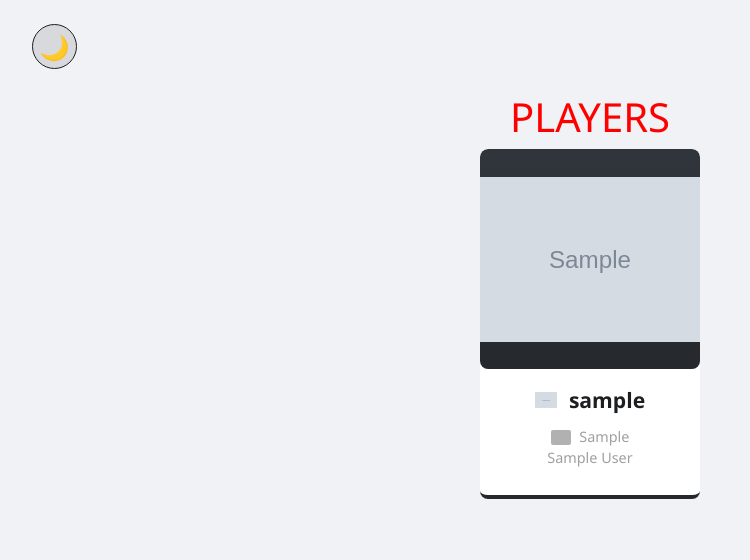
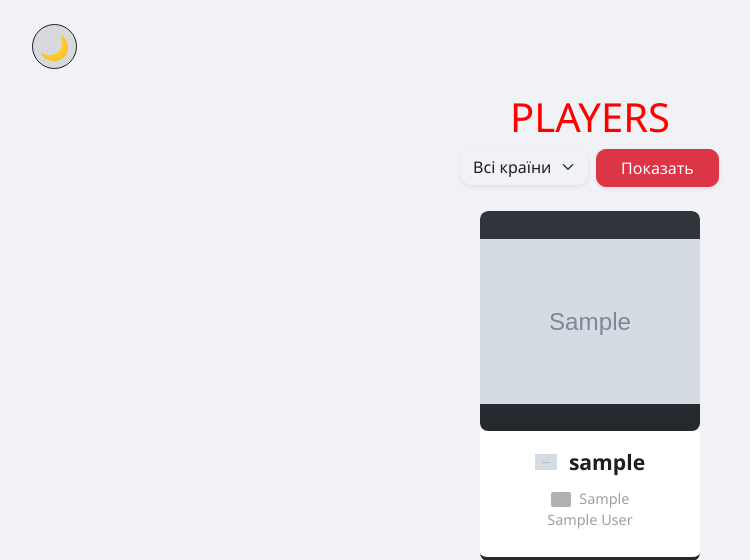
Before and after one commit to gasshik/ETP, a Django app: page /players/ in a window 1280 px wide. Shown: the part 56-616 px from the top of the page, without its empty margins (50-800 px from the left). Run offline with Django 5.2, Linux system fonts and the light colour scheme; tables that the repository leaves empty hold one stand-in row (values such as "Sample post"); grey boxes marked "Sample" are stand-in pictures; grey boxes are pictures that could not be loaded.

Commit message:
Додав фільтрацію гравців по країні

```diff
--- a/players/views.py
+++ b/players/views.py
@@ -2,8 +2,18 @@ from django.shortcuts import render, get_object_or_404
 from .models import Player
 
 def player_list(request):
+    select_country = request.GET.get('country')
     players = Player.objects.all().order_by('nickname')
-    return render(request, 'players/player_list.html', {'players': players})
+
+    if select_country and select_country != 'All':
+        players = players.filter(country=select_country)
+
+    countries = Player.objects.values_list('country', flat=True).distinct()
+
+    return render(request, 'players/player_list.html', {'players': players,
+        'countries': countries,
+        'selected_country': select_country
+    })
 
 def player_detail(request, pk):
     player = get_object_or_404(Player, pk=pk)
--- a/static/css/style.css
+++ b/static/css/style.css
@@ -165,3 +165,8 @@ body {
     border-radius: 8px;
     object-fit: contain;
 }
+.form-select{
+  background-color: var(--bg-color);
+  color: var(--text-color);
+  border: 1px solid var(--text-color);
+}
--- a/templates/players/player_list.html
+++ b/templates/players/player_list.html
@@ -5,6 +5,26 @@
 
 
 <h1>Players</h1>
+
+<div class="container mb-4">
+    <form method="GET" action="" class="row g-2 justify-content-center">
+        <div class="col-auto">
+            <select name="country" class="form-select border-0 shadow-sm" style="border-radius: 10px;">
+                <option value="All">Всі країни</option>
+                {% for country in countries %}
+                    <option value="{{ country }}" {% if country == selected_country %}selected{% endif %}>
+                        {{ country }}
+                    </option>
+                {% endfor %}
+            </select>
+        </div>
+        <div class="col-auto">
+            <button type="submit" class="btn btn-danger px-4 shadow-sm" style="border-radius: 10px;">
+                Показать
+            </button>
+        </div>
+    </form>
+</div>
 
 <div class="row g-3 row-cols-1 row-cols-sm-2 row-cols-md-4 row-cols-lg-5 justify-content-center">
   {% for player in players %}
```
